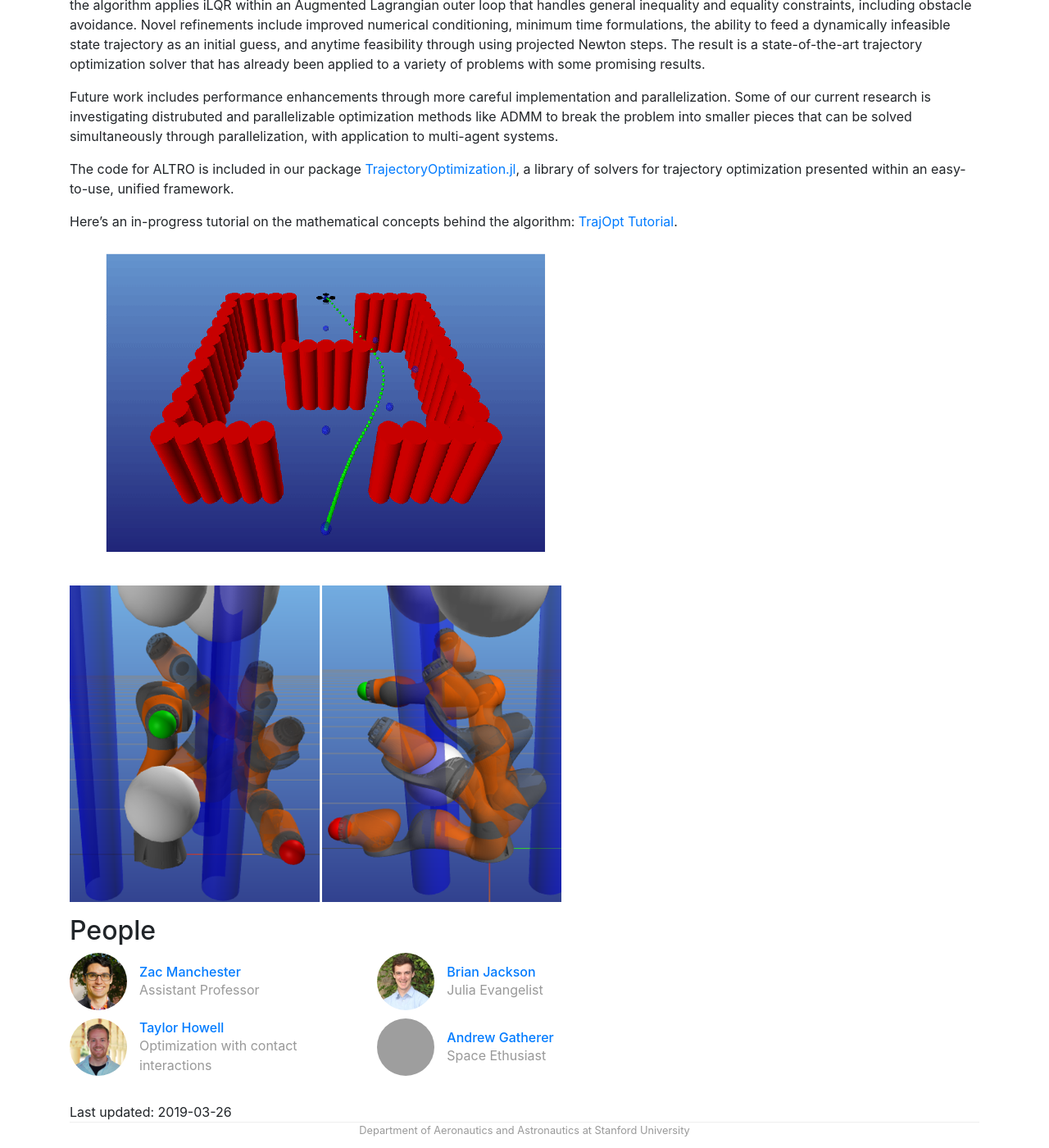
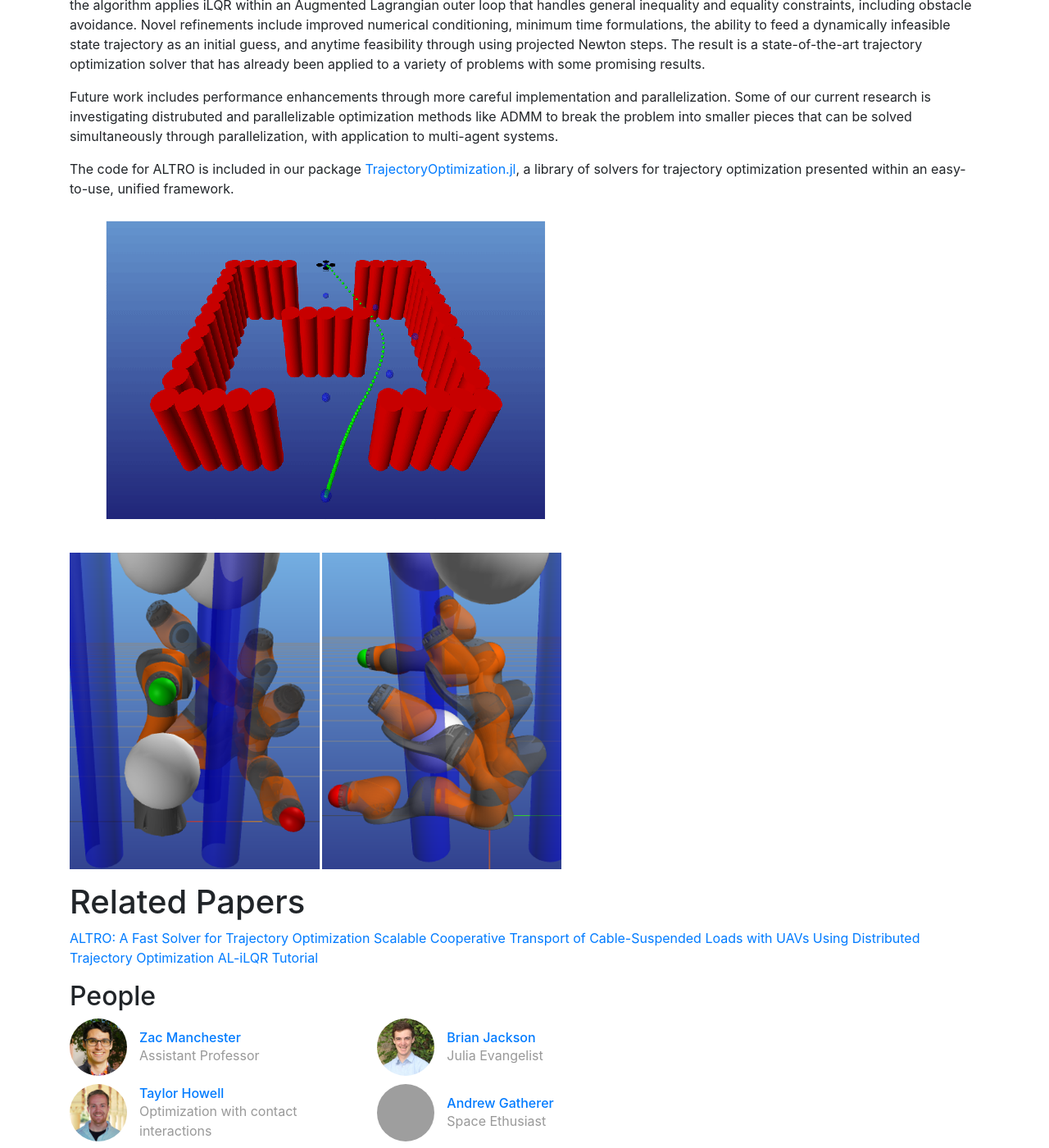
Before and after one commit to RoboticExplorationLab/roboticexplorationlab.github.io, a Jekyll site: the page built from _projects/trajopt.md, in a window 1280 px wide and 1400 px high, scrolled down 727 px. Shown: the whole window at 82% size. Built offline with Jekyll 4.4.1, drawn with Linux system fonts in a browser that asks for light colours; some of the changed text lies outside the part shown; grey boxes are pictures that could not be loaded.

Commit message:
Update projects

```diff
--- a/_projects/trajopt.md
+++ b/_projects/trajopt.md
@@ -12,7 +12,7 @@ people:
 
 layout: project
 image: "/img/quadrotor_maze.png"
-last-updated: 2019-03-26
+last-updated: 2019-12-04
 ---
 
 Trajectory optimization is a powerful tool for motion planning, enabling the synthesis of dynamic motion for complex underactuated robotic systems. This general framework can be applied to robots with nonlinear dynamics and constraints where other motion planning paradigms---such as sample-based planning, inverse dynamics, or differential flatness---are impractical or ineffective.
@@ -23,8 +23,11 @@ Future work includes performance enhancements through more careful implementatio
 
 The code for ALTRO is included in our package [TrajectoryOptimization.jl](https://github.com/RoboticExplorationLab/TrajectoryOptimization.jl.git), a library of solvers for trajectory optimization presented within an easy-to-use, unified framework.
 
-Here's an in-progress tutorial on the mathematical concepts behind the algorithm: [TrajOpt Tutorial](/papers/iLQR_Tutorial.pdf).
-
 ![ALTRO running a quadcopter through a maze](/img/maze_v2.gif)
 
 <img src="/img/kuka_combined.png" alt="drawing" width="600"/>
+
+# Related Papers
+[ALTRO: A Fast Solver for Trajectory Optimization](/papers/altro-iros.pdf)
+[Scalable Cooperative Transport of Cable-Suspended Loads with UAVs Using Distributed Trajectory Optimization](/papers/distributed_quads.pdf)
+[AL-iLQR Tutorial](https://bjack205.github.io/papers/AL_iLQR_Tutorial.pdf)
```
Also changed, not shown: _projects/contact.md (+1 -0 lines).
